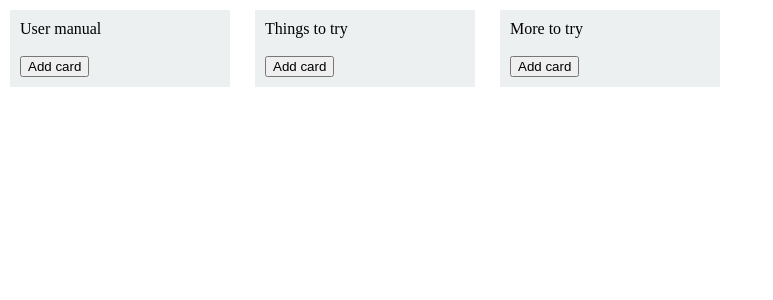
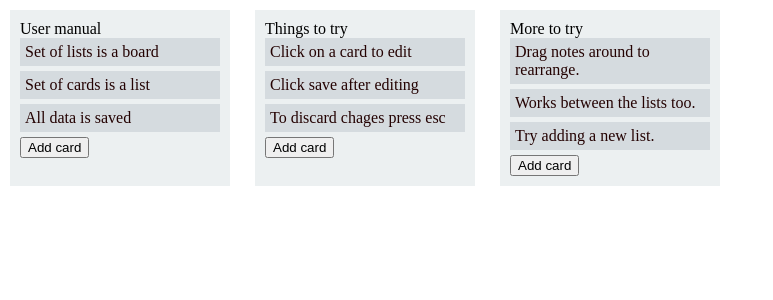
Before and after one commit to itzvinoth/notlify, a Vue app in the folder notlify-front/: page /new in a window 1280 px wide. Shown: the top 300 px of the page, without its empty margins (0-773 px from the left). Built offline with nearby package versions, Linux system fonts and the light colour scheme.

Commit message:
feat: card ui added

```diff
--- a/notlify-front/src/assets/kanban.scss
+++ b/notlify-front/src/assets/kanban.scss
@@ -12,13 +12,15 @@
 	padding: 10px;
 	min-height: 10px;
 }
-.kb__card--item {
+.kb__card {
 	background-color: #d5dbdf;
 	color: #240202;
 	padding: 5px;
 	// margin-bottom: 10px;
 	cursor: pointer;
 	user-select: none;
+    margin-bottom: 5px
+;
 }
 .kb__drop-zone {
 	height: 10px;
--- a/notlify-front/src/components/kanban/Card.vue
+++ b/notlify-front/src/components/kanban/Card.vue
@@ -1,7 +1,24 @@
 <template>
 	<div class="kb__column--cards">
-		<div class="kanban__card" draggable="true">
-			<div class="kanban__card--input" contenteditable></div>
+		<div class="kb__card" draggable="true" v-for="card in cards" :key="card.id" :data-id="card.id" @dragstart="onDragStart($event, card.id)">
+			<div class="kb__card--input" contenteditable>{{ card.title }}</div>
 		</div>
 	</div>
 </template>
+
+<script>
+export default {
+	name: 'card',
+	props: {
+		cards: {
+			type: Object
+		}
+	},
+	methods: {
+		onDragStart (event, id) {
+			event.dataTransfer.setData('text/plain', id)
+			console.log('event: ', event, id)
+		}
+	},
+}
+</script>
--- a/notlify-front/src/components/kanban/Column.vue
+++ b/notlify-front/src/components/kanban/Column.vue
@@ -4,7 +4,7 @@
 			<div class="kb__column--title">
 				{{ column.title }}
 			</div>
-			<card />
+			<card :cards="column.cards" />
 			<button class="kb__add-item" type="button" @click="addCard">Add card</button>
 		</div>
 	</div>
```
